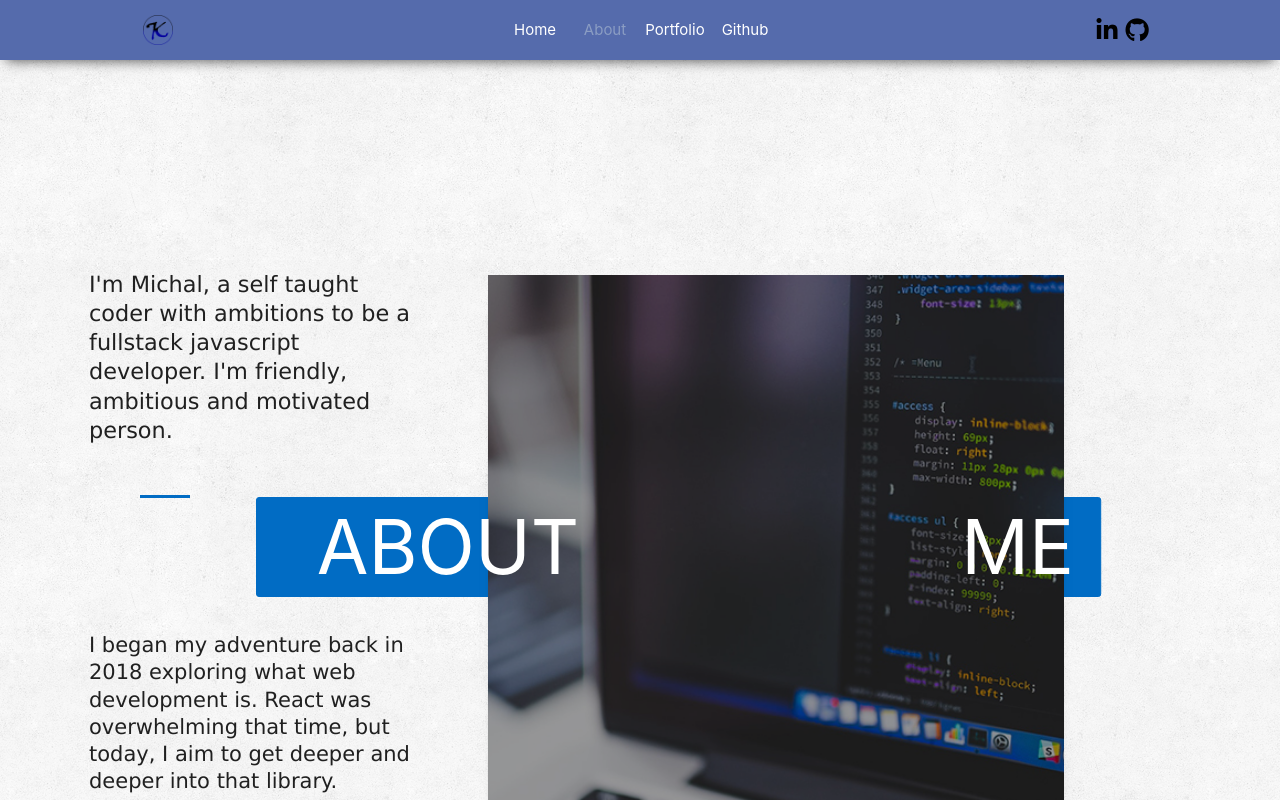
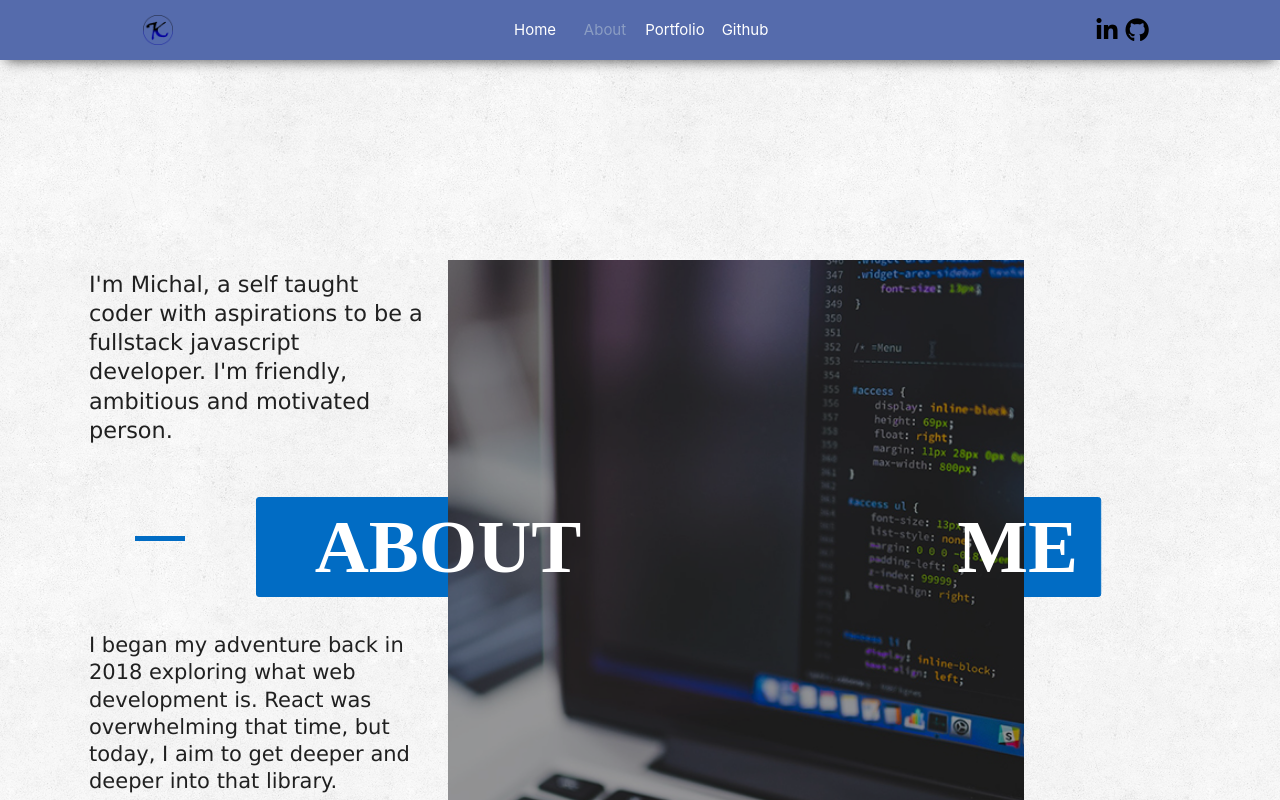
Before and after one commit to klauza/animated-business-app, a React (Create React App) app: page /about in a window 1280 px wide. Shown: the top 800 px of the page. Built offline with nearby package versions, Linux system fonts and the light colour scheme; no server answers.

Commit message:
materialize adjust

```diff
--- a/src/App.js
+++ b/src/App.js
@@ -1,4 +1,4 @@
-import React, { Component, useEffect } from 'react';
+import React, { useEffect } from 'react';
 import './App.scss';
 import { BrowserRouter, Switch, Route } from 'react-router-dom';
 import Navbar from './components/layout/Navbar';
--- a/src/components/layout/About.js
+++ b/src/components/layout/About.js
@@ -67,7 +67,8 @@ export default class About extends Component {
       </div>
 
       <div className="about">
-        <div className="about__top">I'm Michal, a self taught coder with ambitions to be a fullstack javascript developer. I'm friendly, ambitious and motivated person.</div>
+        <div className="about__top">I'm Michal, a self taught coder with aspirations to be a fullstack javascript developer. I'm friendly, ambitious and motivated person.</div>
+        <div className="about__separator">  </div>
         <h1 className="about__mid"><span id="about-text">ABOUT</span></h1>
         <h1 className="about__mid-right"><span id="me-text">ME</span></h1>
         <p className="about__bottom">I began my adventure back in 2018 exploring what web development is. React was overwhelming that time, but today, I aim to get deeper and deeper into that library. Currently I'm focusing on react, javascript, sass and node.js. I enjoy coding and will definitely bind it for a longer time with my life. I also possess a good working knowledge with photoshop.</p>
--- a/src/components/layout/Github.js
+++ b/src/components/layout/Github.js
@@ -93,7 +93,7 @@ class Github extends Component {
 
     return (
 
-      <div className="container" id="github-page">
+      <div id="github-page">
 
 
         <div className="user-container">
--- a/src/sass/_about.scss
+++ b/src/sass/_about.scss
@@ -53,16 +53,7 @@
         font-size: 2em;
     }
 
-    &::after{
-        content:'';
-        position: absolute;
-        margin-top: 50px;
-        margin-left: 4vw;
-        display: block;
-        height: 3px;
-        width: 15%;
-        background: rgb(1, 108, 196);
-    }
+
 
 
     /* +++++++++++++++++++++ HIGHLIGHT TEXT ANIMATION +++++++++++++++++++++ */
@@ -94,11 +85,25 @@
 
 
   }
-
+  &__separator{
+    grid-column: 1 / 2;
+    grid-row: 2 / 3;
+    position: relative;
+    align-self: center;
+    justify-self: center;
+    background: #016cc4;
+    width: 50px;
+    height: 5px;
+    @media(max-width: 60em){
+      display: none;
+    }
+  }
   &__mid{
       grid-column: 2 / 4;
       grid-row: 2 / 3;
       font-size: 5em;
+      font-family: 'Times New Roman', Times, serif;
+      font-weight: 700;
       text-align: center;
       position: relative;
       height: 100px;
@@ -117,8 +122,8 @@
           background: rgb(1, 108, 196);
           border-radius: 3px;
           border: 1px solid #016cc4;
+      }
 
-      }
       span#about-text{
           position: absolute;
           left: 50%;
@@ -131,6 +136,8 @@
   }
   // MID 2
   &__mid-right{
+      font-family: 'Times New Roman', Times, serif;
+      font-weight: 700;
       grid-column: 5 / 7;
       grid-row: 2 / 3;
       font-size: 5em;
@@ -187,11 +194,11 @@
 
 
   figure{
+      margin: 0;
       grid-column: 3 / 6;
       grid-row: 1 / 6;
       width: 100%;
       height: 100%;
-      position: relative;
       box-shadow: 0px 21px 15px -13px rgba(0,0,0,0.75);
 
 
@@ -226,9 +233,6 @@
           font-size: 1.4em;
 
 
-          &::after{
-              display: none;
-          }
       }
 
       &__mid{
--- a/src/sass/_github.scss
+++ b/src/sass/_github.scss
@@ -4,7 +4,7 @@
   min-height: 100vh;
   .user-container{
     display: grid;
-    width: 70%;
+    width: 60%;
     margin: 0 auto;
     grid-template-columns: repeat(2, 1fr);
 
```
